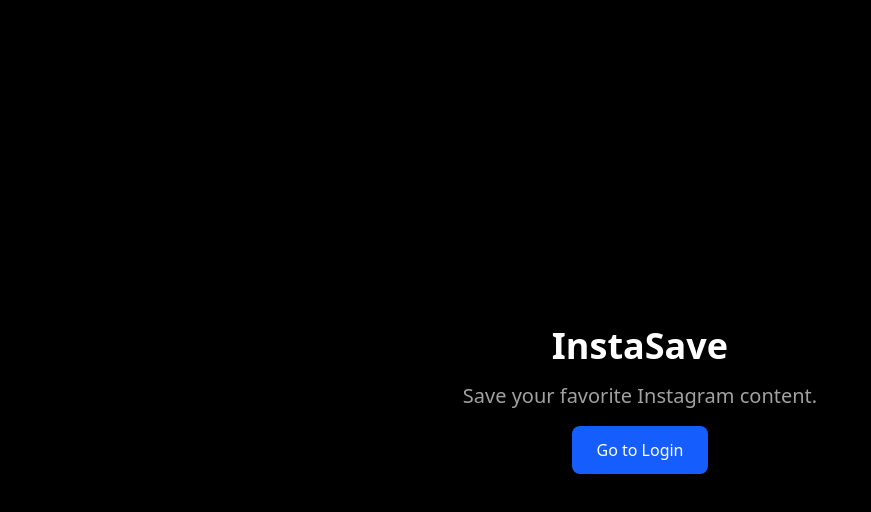
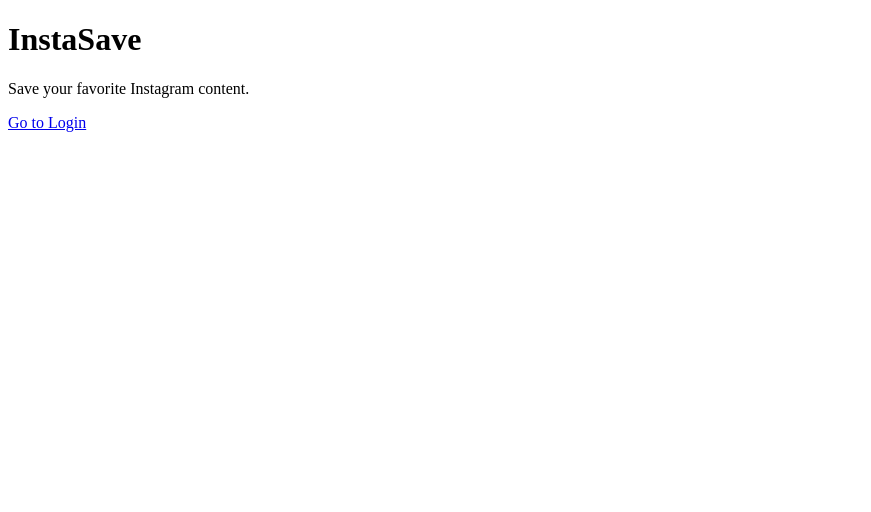
Before and after one commit to devyonko/instavault, a Next.js app: page / in a window 1280 px wide. Shown: the top 512 px of the page, without its empty margins (0-871 px from the left). Built offline with nearby package versions, Linux system fonts and the light colour scheme.

Commit message:
Temporarily strip root layout to debug production click blocking

```diff
--- a/app/layout.tsx
+++ b/app/layout.tsx
@@ -1,47 +1,12 @@
-import type { Metadata } from "next";
-import { Geist, Geist_Mono } from "next/font/google";
-import "./globals.css";
-import BackgroundWrapper from "@/components/ui/background-wrapper";
-import Providers from "@/components/providers";
-
-const geistSans = Geist({
-  variable: "--font-geist-sans",
-  subsets: ["latin"],
-});
-
-const geistMono = Geist_Mono({
-  variable: "--font-geist-mono",
-  subsets: ["latin"],
-});
-
-export const metadata: Metadata = {
-  title: "InstaVault - Save Your Favorite Moments",
-  description: "Securely save and organize your favorite memories with InstaVault.",
-  icons: {
-    icon: "/favicon.ico",
-    apple: "/instavault/instavault-icon-192.png",
-    shortcut: "/instavault/instavault-icon-32.png",
-  },
-  openGraph: {
-    title: "InstaVault",
-    description: "Save Your Favorite Moments Forever",
-    images: ["/instavault/og-image.png"],
-  },
-};
-
 export default function RootLayout({
   children,
-}: Readonly<{
+}: {
   children: React.ReactNode;
-}>) {
+}) {
   return (
-    <html lang="en" className="dark" suppressHydrationWarning>
-      <body
-        className={`${geistSans.variable} ${geistMono.variable} antialiased text-foreground`}
-        suppressHydrationWarning
-      >
-        <BackgroundWrapper />
-        <Providers>{children}</Providers>
+    <html lang="en">
+      <body>
+        {children}
       </body>
     </html>
   );
```
